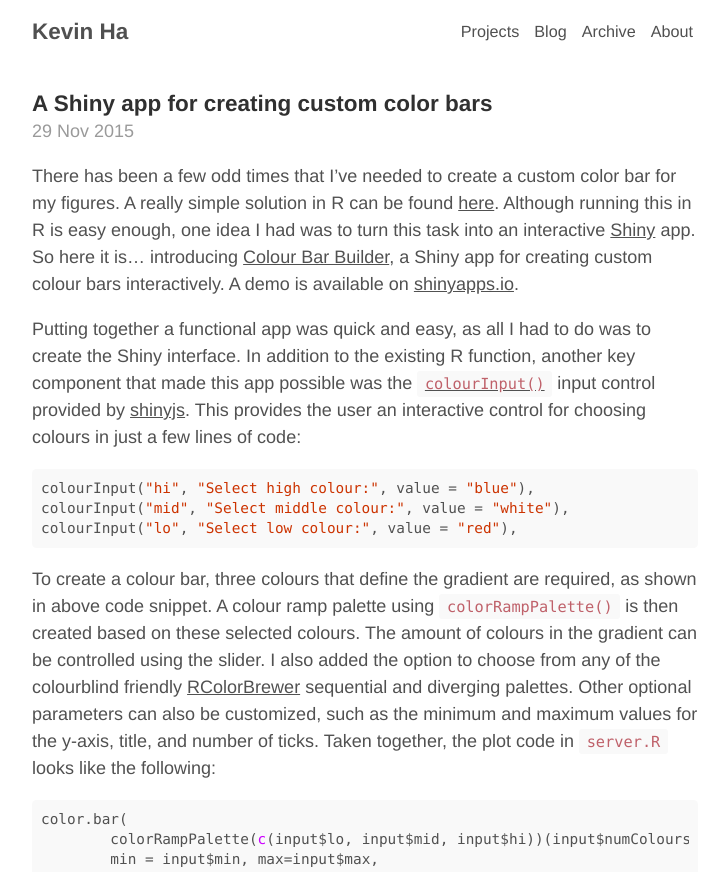
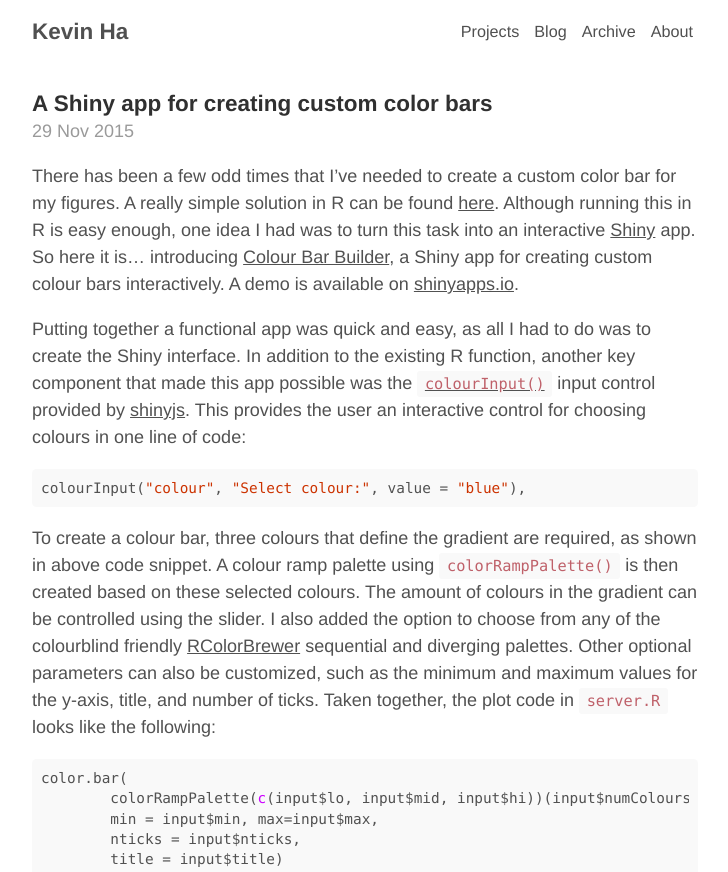
Before and after one commit to kcha/kcha.github.io, a Jekyll site: the page built from _posts/2015-11-29-shiny-colour-bar-creator.md, in a window 1280 px wide and 900 px high, cut to the strip 0-872 px from the top of the window. Shown: the whole strip, without its empty margins (275-1003 px from the left). Built offline with Jekyll 4.4.1, drawn with Linux system fonts in a browser that asks for light colours; nearby versions of some CDN libraries.

Commit message:
Update post

```diff
--- a/_posts/2015-11-29-shiny-colour-bar-creator.md
+++ b/_posts/2015-11-29-shiny-colour-bar-creator.md
@@ -13,12 +13,10 @@
 In addition to the existing R function, another key component that made this app possible
 was the [`colourInput()`](http://deanattali.com/2015/06/28/introducing-shinyjs-colourinput/) input control provided by
 [shinyjs](https://github.com/daattali/shinyjs). This provides the user an
-interactive control for choosing colours in just a few lines of code:
+interactive control for choosing colours in one line of code:
 
 {% highlight r %}
-colourInput("hi", "Select high colour:", value = "blue"),
-colourInput("mid", "Select middle colour:", value = "white"),
-colourInput("lo", "Select low colour:", value = "red"),
+colourInput("colour", "Select colour:", value = "blue"),
 {% endhighlight %}
 
 To create a colour bar, three colours that define the gradient are required, as
```
